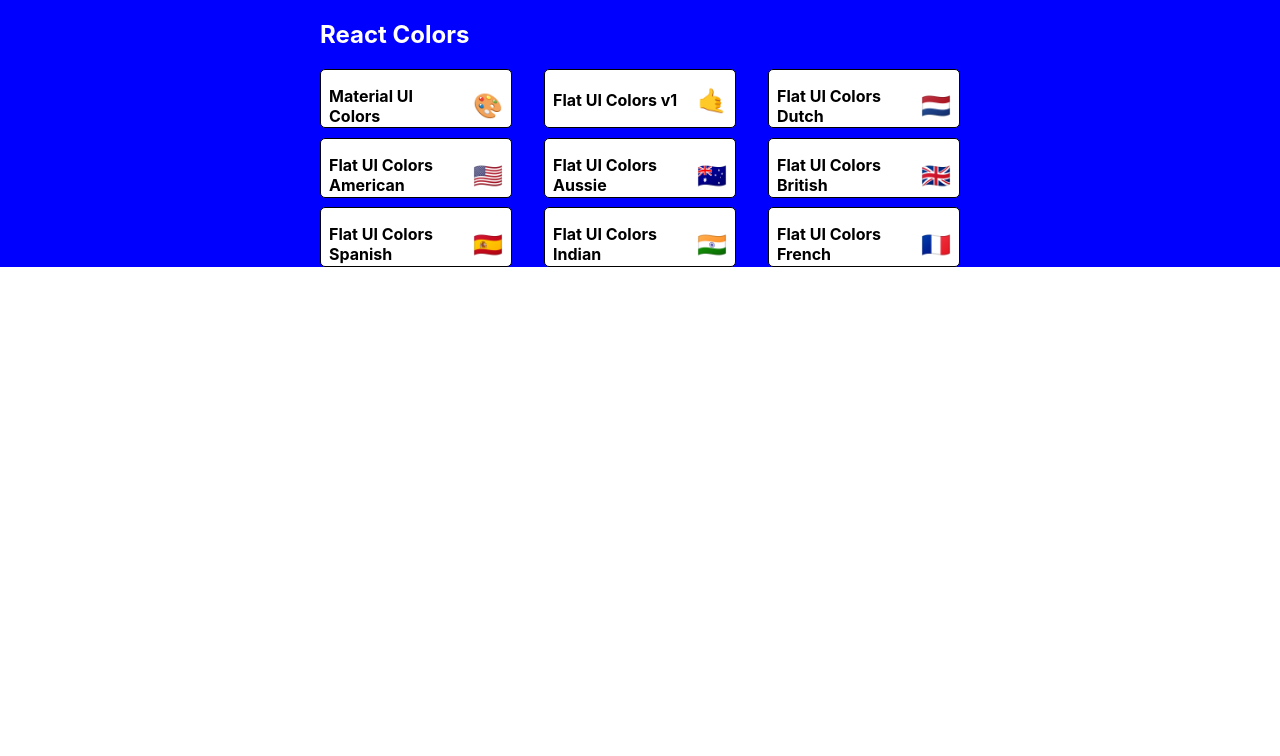
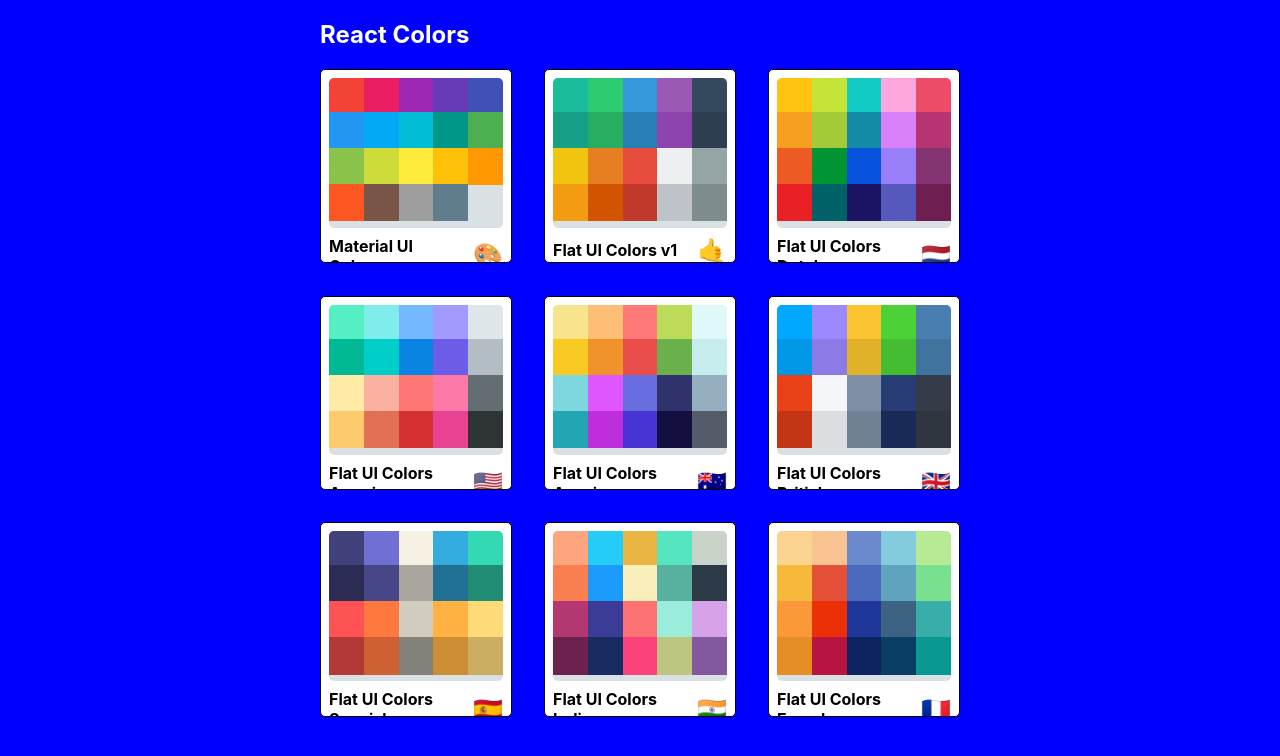
Before and after one commit to chenghsj/color-app, a React (Create React App) app: page / in a window 1280 px wide. Shown: the top 756 px of the page. Built offline with nearby package versions, Linux system fonts and the light colour scheme.

Commit message:
Finish styling MiniPalette

```diff
--- a/src/MiniPalette.js
+++ b/src/MiniPalette.js
@@ -14,7 +14,11 @@ const styles = {
     }
   },
   colors: {
-    backgroundColor: "gray"
+    backgroundColor: "#dae1e4",
+    height: "150px",
+    width: "100%",
+    borderRadius: "5px",
+    overflow: "hidden"
   },
   title: {
     display: "flex",
@@ -29,15 +33,31 @@ const styles = {
   emoji: {
     marginLeft: "0.5rem",
     fontSize: "1.5rem"
+  },
+  miniColor: {
+    height: "25%",
+    width: "20%",
+    display: "inline-block",
+    margin: "0 auto",
+    position: "relative",
+    marginTop: "-2px",
+    marginBottom: "-3.5px"
   }
 };
 
 function MiniPalette(props) {
-  const { classes, paletteName, emoji } = props;
+  const { classes, paletteName, emoji, colors } = props;
+  const miniColorBoxes = colors.map(color => (
+    <div
+      className={classes.miniColor}
+      style={{ backgroundColor: color.color }}
+      key={color.name}
+    ></div>
+  ));
 
   return (
     <div className={classes.root}>
-      <div className={classes.colors}></div>
+      <div className={classes.colors}>{miniColorBoxes}</div>
       <h5 className={classes.title}>
         {paletteName} <span className={classes.emoji}>{emoji}</span>
       </h5>
--- a/src/PaletteList.js
+++ b/src/PaletteList.js
@@ -1,12 +1,11 @@
 import React, { Component } from "react";
 import MiniPalette from "./MiniPalette";
 import { withStyles } from "@material-ui/core/styles";
-import { Link } from "react-router-dom";
 
 const styles = {
   root: {
     backgroundColor: "blue",
-    height: "100%",
+    height: "100vh",
     display: "flex",
     alignItems: "flex-start",
     justifyContent: "center"
```
